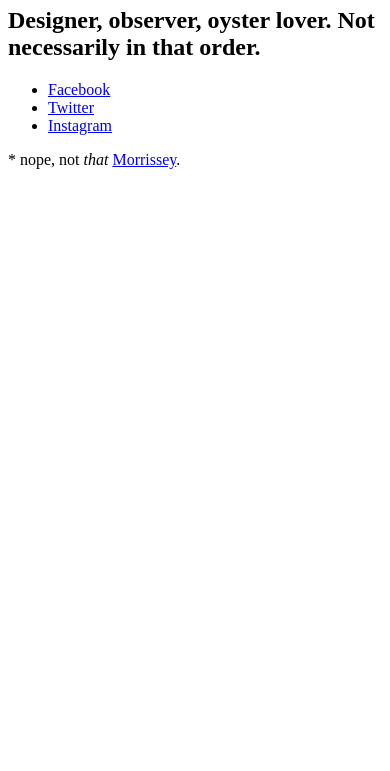
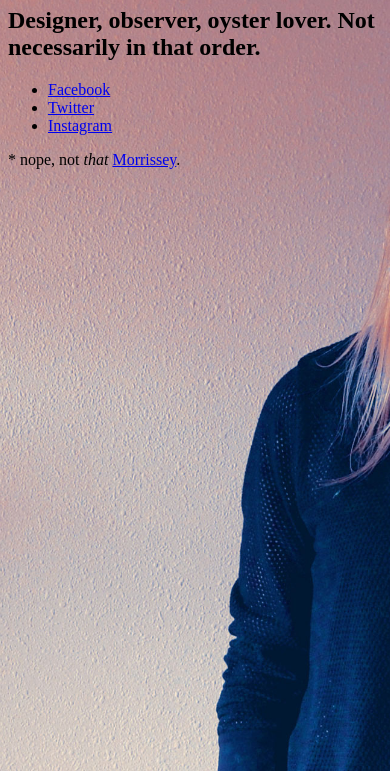
Before and after one commit to erinmorrissey/erinmorrissey.github.io, a plain HTML site: page index.html in a window 390 px wide. Shown: the part 73-844 px from the top of the page. Drawn offline with Linux system fonts and the light colour scheme.

Commit message:
Add full-width bkgnd image

```diff
--- a/index.html
+++ b/index.html
@@ -5,6 +5,14 @@
   <head>
     <meta charset="UTF-8">
     <title>Erin Morrissey | not that Morrissey</title>
+
+    <style>
+      body {background-image:url(images/bkgnd.jpg);background-position:center center;background-repeat:no-repeat;background-attachment:fixed;background-size:cover;background-color:#333333;}
+      @media only screen and (max-width: 767px) {
+        body {background-position:-500px center;}
+      }
+    </style>
+
   </head>
 
 
```
Also changed, not shown: images/bkgnd.jpg (added).
